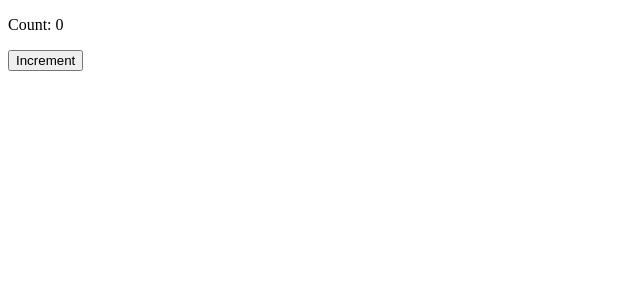
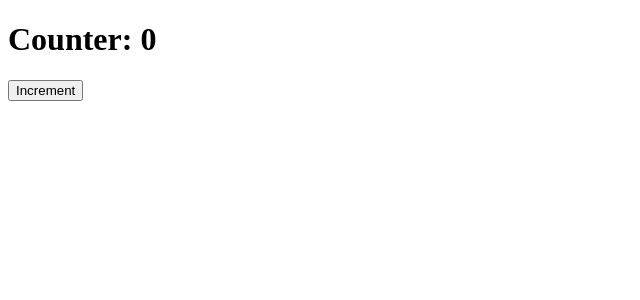
Before and after one commit to KModestas/JS-playground, a React (Create React App) app in the folder react-demo/: page / in a window 1280 px wide. Shown: the top 300 px of the page, without its empty margins (0-640 px from the left). Built offline with nearby package versions, Linux system fonts and the light colour scheme.

Commit message:
class component life cycles

```diff
--- /dev/null
+++ b/react-demo/src/ClassLifecycle.jsx
@@ -0,0 +1,63 @@
+import React, { Component } from "react";
+
+class ClassLifecycle extends Component {
+  constructor(props) {
+    super(props);
+    console.log("1. constructor()");
+    this.state = {
+      counter: 0,
+    };
+  }
+
+  // Called before every single render (even initial)
+  static getDerivedStateFromProps(nextProps, nextState) {
+    console.log("2. ** getDerivedStateFromProps()", nextProps, nextState);
+    // Return an object to update state or null to not update state
+    return null;
+  }
+
+  componentDidMount() {
+    console.log("4. componentDidMount()");
+
+    // comment this in to trigger the rest of the life cycle methods:
+    // this.setState({ counter: 1 });
+  }
+
+  shouldComponentUpdate(nextProps, nextState) {
+    console.log("5. shouldComponentUpdate()", nextProps, nextState);
+    // Return false to prevent the component from re-rendering
+    return true;
+  }
+
+  getSnapshotBeforeUpdate(prevProps, prevState) {
+    console.log("6. getSnapshotBeforeUpdate()", prevProps, prevState);
+    // Return a value (snapshot) or null
+    return null;
+  }
+
+  componentDidUpdate(prevProps, prevState, snapshot) {
+    console.log("7. componentDidUpdate()", prevProps, prevState, snapshot);
+  }
+
+  componentWillUnmount() {
+    console.log("8. componentWillUnmount()");
+  }
+
+  handleIncrement = () => {
+    this.setState((prevState) => ({ counter: prevState.counter + 1 }));
+  };
+
+  render() {
+    console.log("3. ** render()");
+    return (
+      <div>
+        <h1>Counter: {this.state.counter}</h1>
+        <button onClick={this.handleIncrement}>Increment</button>
+      </div>
+    );
+  }
+}
+
+export default ClassLifecycle;
+
+// https://chat.openai.com/c/015aba28-4812-4260-8079-9b30796f470c
--- a/react-demo/src/index.jsx
+++ b/react-demo/src/index.jsx
@@ -2,13 +2,14 @@ import React from "react";
 import ReactDOM from "react-dom";
 
 import FunctionLifecycle from "./FunctionLifecycle";
+import ClassLifecycle from "./ClassLifecycle";
 
 class App extends React.Component {
   render() {
     return (
       <div>
-        <FunctionLifecycle />
-        {/* <ClassLifecycle /> */}
+        {/* <FunctionLifecycle /> */}
+        <ClassLifecycle />
       </div>
     );
   }
```
